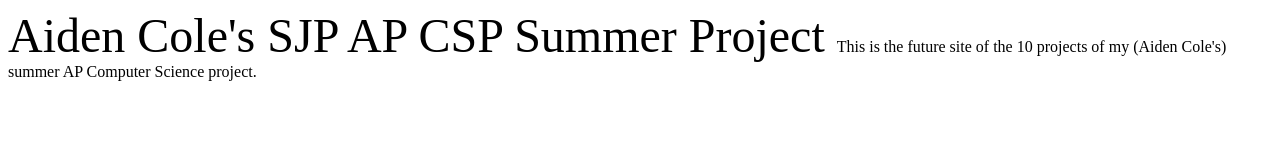
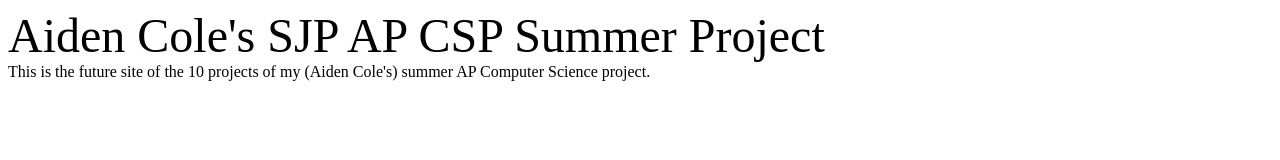
Before and after one commit to AnnoDominiM28/annodominim28.github.io, a plain HTML site: page index.html in a window 1280 px wide. Drawn offline with Linux system fonts and the light colour scheme.

Commit message:
Update index.html

```diff
--- a/index.html
+++ b/index.html
@@ -8,7 +8,7 @@
   </head>
 
   <font size=20>
-    Aiden Cole's SJP AP CSP Summer Project
+    Aiden Cole's SJP AP CSP Summer Project<br>
   </font>
 
   <body>
```
